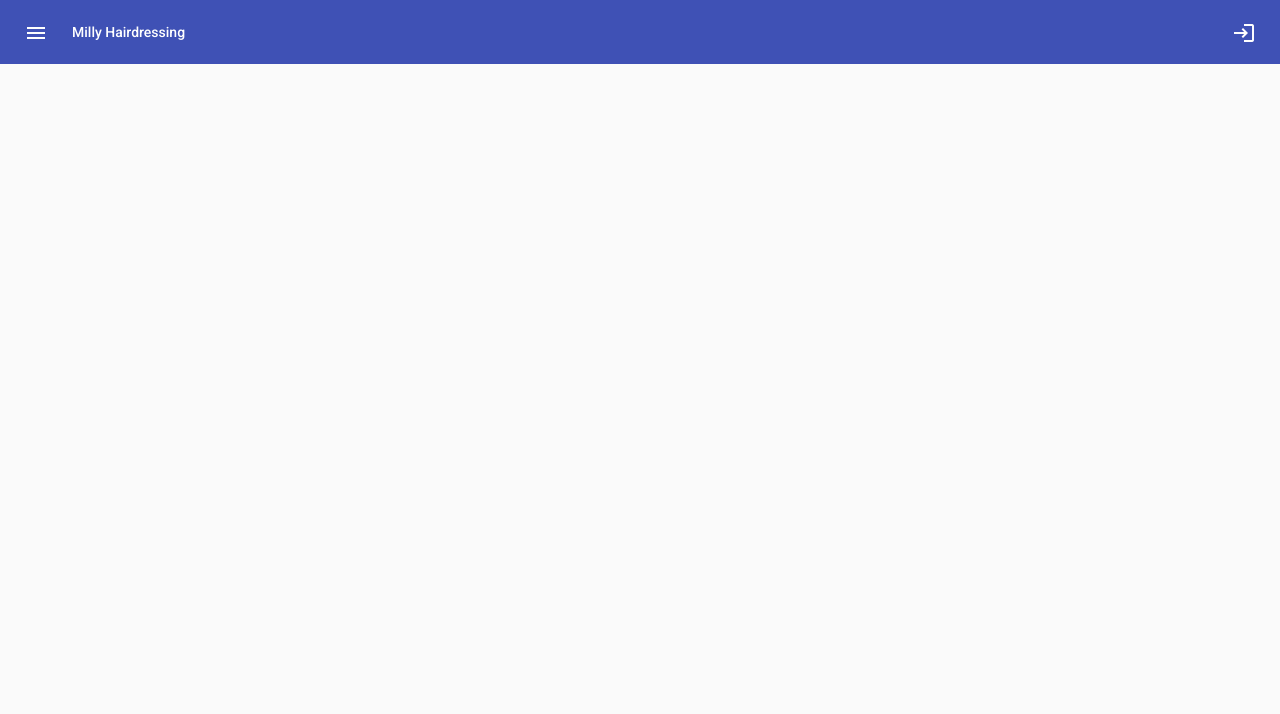
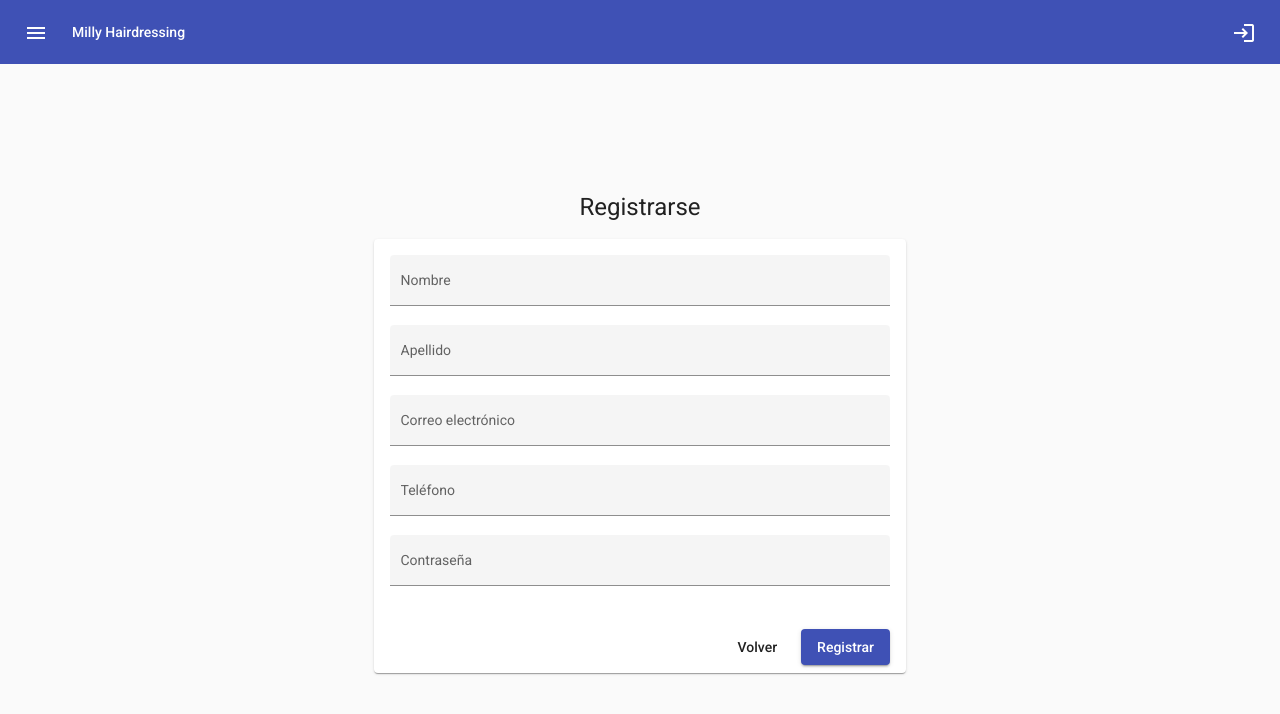
Before and after one commit to UCDX/milly-hairdressing-frontend, an Angular app: page /register in a window 1280 px wide. Before the commit this address led to /. Shown: the top 714 px of the page. Built offline with nearby package versions, Linux system fonts and the light colour scheme.

Commit message:
Implementación de la vista de registro, pendiente validar valores campo teléfono

```diff
--- /dev/null
+++ b/src/app/modules/components/fifth-field-form/fifth-field-form.component.css
@@ -0,0 +1,11 @@
+.card {
+  width: 500px;
+}
+
+.form-field {
+  width: 100%;
+}
+
+.button-section {
+  text-align: right;
+}
--- /dev/null
+++ b/src/app/modules/components/fifth-field-form/fifth-field-form.component.html
@@ -0,0 +1,40 @@
+<mat-card class="card">
+  <mat-card-content>
+    <form (submit)="submitHandler($event, 'right', firstInput.value, secondInput.value, thirdInput.value, fourthInput.value, fifthInput.value)">
+      <mat-form-field appearance="fill" class="form-field">
+        <mat-label>{{firstFieldLabel}}</mat-label>
+        <input matInput [type]="firstType" #firstInput>
+      </mat-form-field>
+      <mat-form-field appearance="fill" class="form-field">
+        <mat-label>{{secondFieldLabel}}</mat-label>
+        <input matInput [type]="secondType" #secondInput>
+      </mat-form-field>
+      <mat-form-field appearance="fill" class="form-field">
+        <mat-label>{{thirdFieldLabel}}</mat-label>
+        <input matInput [type]="thirdType" #thirdInput>
+      </mat-form-field>
+      <mat-form-field appearance="fill" class="form-field">
+        <mat-label>{{fourthFieldLabel}}</mat-label>
+        <input matInput [type]="fourthType" #fourthInput>
+      </mat-form-field>
+      <mat-form-field appearance="fill" class="form-field">
+        <mat-label>{{fifthFieldLabel}}</mat-label>
+        <input matInput [type]="fifthType" #fifthInput>
+      </mat-form-field>
+      <button type="submit" style="display: none;"></button>
+    </form>
+  </mat-card-content>
+  <mat-card-actions class="button-section">
+    <button
+      mat-button
+      (click)="pressHandler('left', firstInput.value, secondInput.value, thirdInput.value, fourthInput.value, fifthInput.value)">
+        {{leftBtnLabel}}
+    </button>
+    <button
+      mat-raised-button
+      color="primary"
+      (click)="pressHandler('right', firstInput.value, secondInput.value, thirdInput.value, fourthInput.value, fifthInput.value)">
+        {{rightBtnLabel}}
+    </button>
+  </mat-card-actions>
+</mat-card>
--- /dev/null
+++ b/src/app/modules/components/fifth-field-form/fifth-field-form.component.ts
@@ -0,0 +1,46 @@
+import { Component, OnInit, Input, Output, EventEmitter } from '@angular/core';
+
+@Component({
+  selector: 'app-fifth-field-form',
+  templateUrl: './fifth-field-form.component.html',
+  styleUrls: ['./fifth-field-form.component.css']
+})
+export class FifthFieldFormComponent implements OnInit {
+
+  @Input() firstFieldLabel: string = '';
+  @Input() secondFieldLabel: string = '';
+  @Input() thirdFieldLabel: string = '';
+  @Input() fourthFieldLabel: string = '';
+  @Input() fifthFieldLabel: string = '';
+  @Input() firstType: string = 'text';
+  @Input() secondType: string = 'text';
+  @Input() thirdType: string = 'text';
+  @Input() fourthType: string = 'tel';
+  @Input() fifthType: string = 'password';
+  @Input() leftBtnLabel: string = 'Cancelar';
+  @Input() rightBtnLabel: string = 'Aceptar';
+
+  @Output() press: EventEmitter<any> = new EventEmitter();
+
+  constructor() { }
+
+  ngOnInit(): void {
+  }
+
+  pressHandler(btn: string, firstInput: string, secondInput: string, thirdInput:string, fourthInput:string, fifthInput:string) {
+    this.press.emit({
+      button: btn,
+      firstField: firstInput,
+      secondField: secondInput,
+      thirdField: thirdInput,
+      fourthField: fourthInput,
+      fifthField: fifthInput
+    })
+  }
+
+  submitHandler(event: any, btn: string, firstInput: string, secondInput: string, thirdInput:string, fourthInput:string, fifthInput:string) {
+    event.preventDefault();
+    this.pressHandler(btn, firstInput, secondInput, thirdInput, fourthInput, fifthInput);
+  }
+
+}
--- a/src/app/modules/routing/app-routing.module.ts
+++ b/src/app/modules/routing/app-routing.module.ts
@@ -3,11 +3,13 @@ import { RouterModule, Routes } from '@angular/router';
 
 import { LandingComponent } from '../views/landing/landing.component';
 import { LoginComponent } from '../views/login/login.component';
+import { RegisterComponent } from '../views/register/register.component';
 
 const routes: Routes = [
   { path: '', redirectTo: 'landing', pathMatch: 'full' },
   { path: 'landing', component: LandingComponent },
-  { path: 'login', component: LoginComponent }
+  { path: 'login', component: LoginComponent },
+  { path: 'register', component: RegisterComponent }
 ];
 
 @NgModule({
--- /dev/null
+++ b/src/app/modules/views/register/register.component.css
@@ -0,0 +1,10 @@
+.register-area {
+  display:flex;
+  justify-content: center;
+  align-items: center;
+  position: absolute;
+  top: 0;
+  bottom: 0;
+  right: 0;
+  left: 0;
+}
--- /dev/null
+++ b/src/app/modules/views/register/register.component.html
@@ -0,0 +1,15 @@
+<div class="register-area">
+  <div>
+    <h1 class="text-center">Registrarse</h1>
+    <app-fifth-field-form
+      firstFieldLabel="Nombre"
+      secondFieldLabel="Apellido"
+      thirdFieldLabel="Correo electrónico"
+      fourthFieldLabel="Teléfono"
+      fifthFieldLabel="Contraseña"
+      leftBtnLabel="Volver"
+      rightBtnLabel="Registrar"
+      (press)="registerBoxHandler($event)">
+    </app-fifth-field-form>
+  </div>
+</div>
--- /dev/null
+++ b/src/app/modules/views/register/register.component.ts
@@ -0,0 +1,19 @@
+import { Component, OnInit } from '@angular/core';
+
+@Component({
+  selector: 'app-register',
+  templateUrl: './register.component.html',
+  styleUrls: ['./register.component.css']
+})
+export class RegisterComponent implements OnInit {
+
+  constructor() { }
+
+  ngOnInit(): void {
+  }
+
+  registerBoxHandler(event: any) {
+    console.log(event)
+  }
+
+}
```
Also changed, not shown: src/app/modules/components/components.module.ts (+5 -3 lines), src/app/modules/views/views.module.ts (+5 -3 lines), 2 other files (tests, documents, lock files or other folders).
